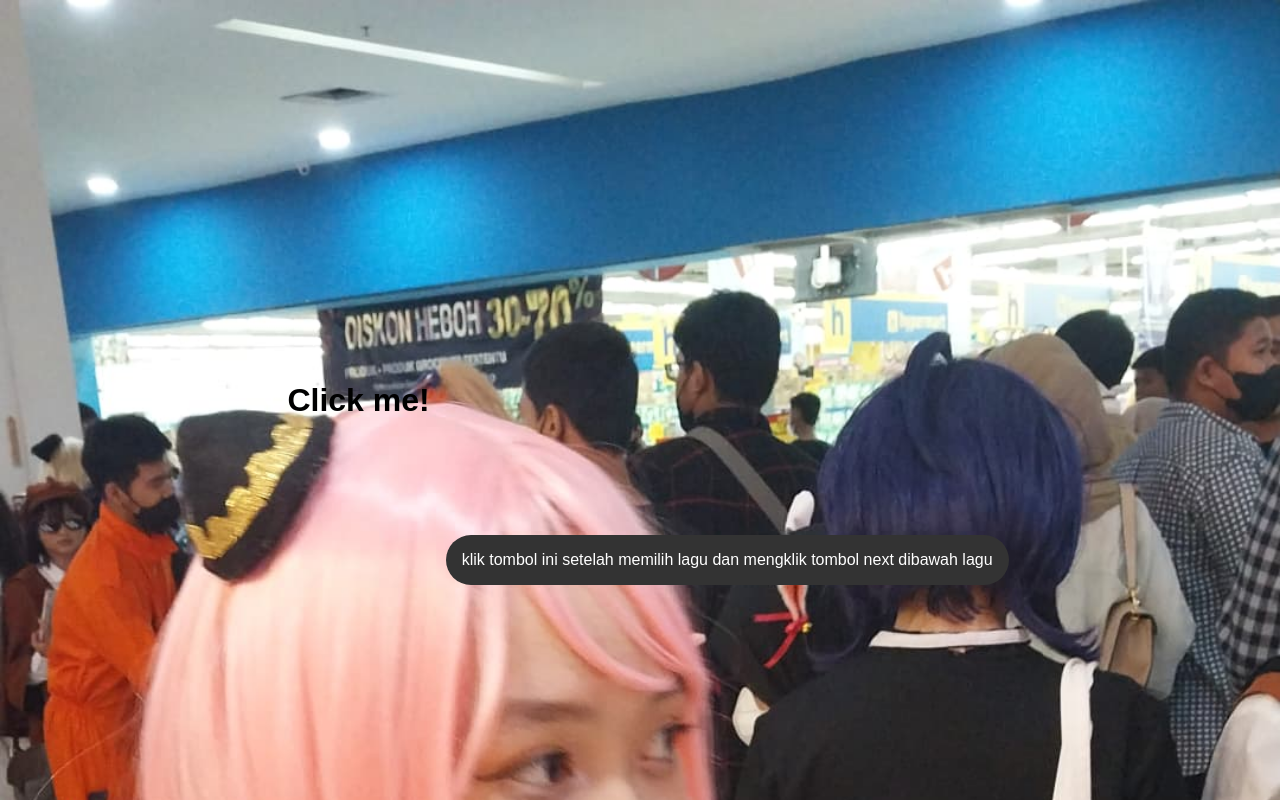
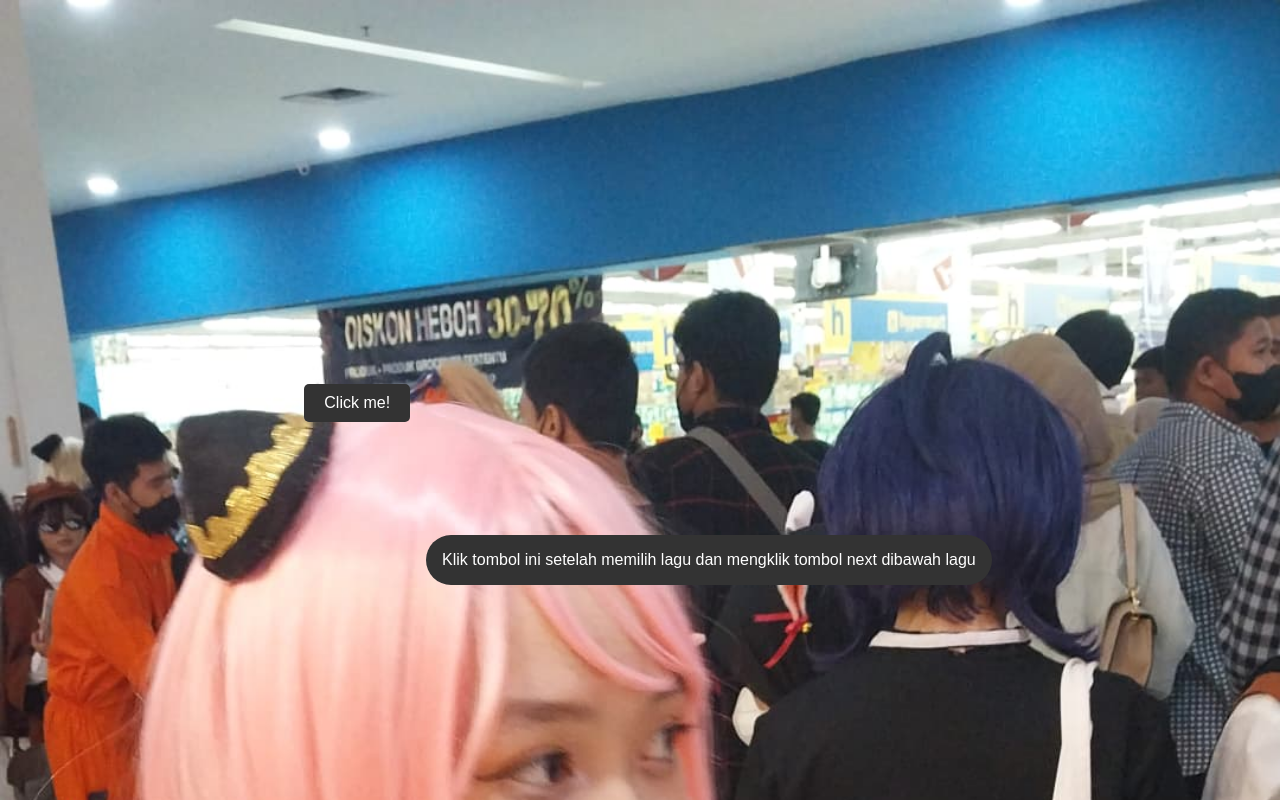
Before and after one commit to imaabous/Haii-Firohh, a plain HTML site: page second.html in a window 1280 px wide. Drawn offline with Linux system fonts and the light colour scheme.

Commit message:
Firohh kenalan

```diff
--- a/second.html
+++ b/second.html
@@ -2,7 +2,7 @@
 <html>
   <head>
     <title>Pop-up Example</title>
-    <link rel="stylesheet" href="style.css">
+    <link rel="stylesheet" href="style.css" />
     <script src="main.js"></script>
     <style>
       body {
@@ -75,13 +75,57 @@
     </style>
   </head>
   <body>
-    <h1 onclick="showPopup()">Click me!</h1>
-    <a href="3.html" id="firohh">klik tombol ini setelah memilih lagu dan mengklik tombol next dibawah lagu</a>
+    <style>
+      .button {
+        display: inline-block;
+        padding: 10px 20px;
+        background-color: #333;
+        color: #fff;
+        border: none;
+        border-radius: 5px;
+        font-size: 16px;
+        cursor: pointer;
+        transition: background-color 0.3s ease;
+      }
+
+      .button:hover {
+        background-color: #555;
+      }
+    </style>
+
+    <h1><button class="button" onclick="showPopup()">Click me!</button></h1>
+
+    <style>
+      .button {
+        display: inline-block;
+        padding: 10px 20px;
+        background-color: #333;
+        color: #fff;
+        border: none;
+        border-radius: 5px;
+        font-size: 16px;
+        cursor: pointer;
+        transition: background-color 0.3s ease;
+      }
+
+      .cta-button:hover {
+        background-color: #e53935;
+      }
+    </style>
+
+    <a href="3.html" id="firohh" class="cta-button"
+      >Klik tombol ini setelah memilih lagu dan mengklik tombol next dibawah
+      lagu</a
+    >
 
     <div id="popup" class="popup">
       <h2>Choose a Song</h2>
       <ul>
-            <li><a href="#" onclick="playSong('starla')">Surat Cinta Untuk Starla by Virgoun.</a></li>
+        <li>
+          <a href="#" onclick="playSong('starla')"
+            >Surat Cinta Untuk Starla by Virgoun.</a
+          >
+        </li>
         <li><a href="#" onclick="playSong('japan')">私と一緒にいて</a></li>
         <li><a href="#" onclick="playSong('zero')">リゼロ</a></li>
         <!-- Add more songs here -->
@@ -92,17 +136,19 @@
 
     <script>
       function showCustomAlert() {
-            var message = 'haii firohh';
+        var message = "haii firohh";
         alert(message);
-            var message2 = 'ini akuhh masih ingat kahh??!';
+        var message2 = "ini akuhh masih ingat kahh??!";
         alert(message2);
-            var message3 = 'jadi gini broo. aku tau tuhan tau kamu gk tau chuakks';
+        var message3 = "jadi gini broo. aku tau tuhan tau kamu gk tau chuakks";
         alert(message3);
-            var message4 = 'sorry joks bpak" soalny tongkrongan kami jokes bpak" sudah merajalela';
+        var message4 =
+          'sorry joks bpak" soalny tongkrongan kami jokes bpak" sudah merajalela';
         alert(message4);
-            var message5 = 'jadi gini mohon untuk di isi form yg ntar ak kasih yaa';
+        var message5 = "jadi gini mohon untuk di isi form yg ntar ak kasih yaa";
         alert(message5);
-            var message6 = 'tolong mental di kuatkan ya dek. soalny ini pertanyaan yang sangat amat danger!!!';
+        var message6 =
+          "tolong mental di kuatkan ya dek. soalny ini pertanyaan yang sangat amat danger!!!";
         alert(message6);
       }
 
```
Also changed, not shown: 3.html (+21 -21 lines), index.html (+11 -9 lines), 1 other file. Lines whose indentation alone changed are shown as unchanged.
